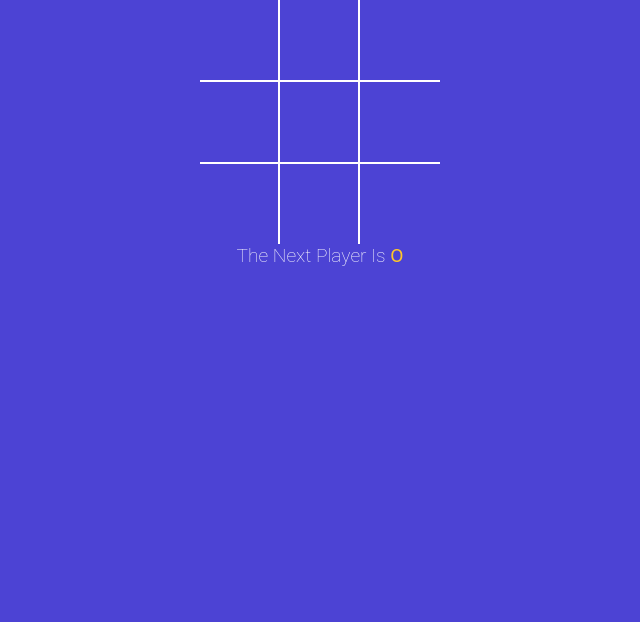
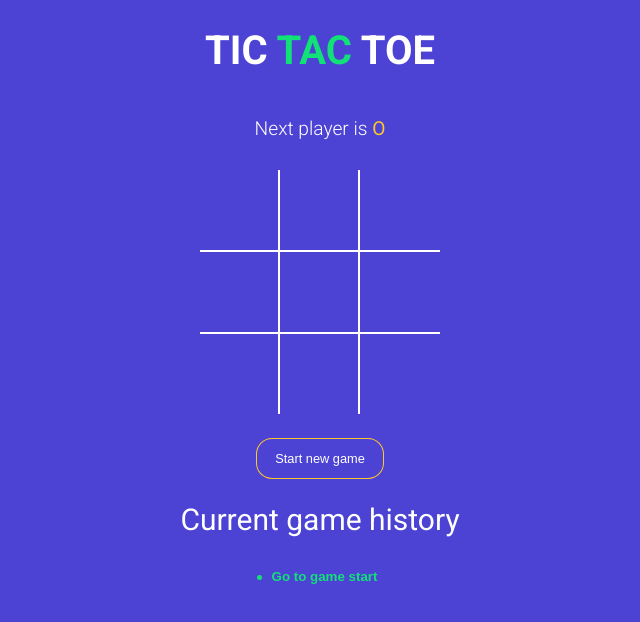
Before and after one commit to rohitsnair7272/tictactoe-Game, a React (Vite) app: page / in a window 1280 px wide. Shown: the top 622 px of the page, without its empty margins (320-960 px from the left). Built offline with nearby package versions, Linux system fonts and the light colour scheme.

Commit message:
Completed the whole Game

```diff
--- a/index.html
+++ b/index.html
@@ -4,7 +4,11 @@
     <meta charset="UTF-8" />
     <link rel="icon" type="image/svg+xml" href="/vite.svg" />
     <meta name="viewport" content="width=device-width, initial-scale=1.0" />
-    <title>Tic Tac Toe</title>
+    <link
+      href="https://fonts.googleapis.com/css?family=Roboto:300,400,700&display=swap"
+      rel="stylesheet"
+    />
+    <title>Tic tac toe</title>
   </head>
   <body>
     <div id="root"></div>
--- a/src/App.jsx
+++ b/src/App.jsx
@@ -1,32 +1,91 @@
 import './styles.scss';
-import Board from './components/board';
 import { useState } from 'react';
+import Board from './components/Board';
 import StatusMessage from './components/statusMessage';
+import History from './components/History';
 import { calculateWinner } from './components/winner';
 
+const NEW_GAME = [{ squares: Array(9).fill(null), isXNext: false }];
+
 function App() {
-  const [squares, setsquares] = useState(Array(9).fill(null));
-  const [isXNext, setIsXNext] = useState(false);
-  const winner = calculateWinner(squares);
-  const HandleSquareClick = clickedPosition => {
-    if (squares[clickedPosition] || winner) {
+  const [history, setHistory] = useState(NEW_GAME);
+  const [currentMove, setCurrentMove] = useState(0);
+
+  const gamingBoard = history[currentMove];
+
+  const { winner, winningSquares } = calculateWinner(gamingBoard.squares);
+
+  const handleSquareClick = clickedPosition => {
+    if (gamingBoard.squares[clickedPosition] || winner) {
       return;
     }
-    setsquares(currentsquare => {
-      return currentsquare.map((squareValue, pos) => {
-        if (clickedPosition == pos) {
-          return isXNext ? 'X' : 'O';
-        } else {
+
+    setHistory(currentHistory => {
+      const isTraversing = currentMove + 1 !== currentHistory.length;
+
+      const lastGamingState = isTraversing
+        ? currentHistory[currentMove]
+        : history[history.length - 1];
+
+      const nextSquaresState = lastGamingState.squares.map(
+        (squareValue, position) => {
+          if (clickedPosition === position) {
+            return lastGamingState.isXNext ? 'X' : 'O';
+          }
           return squareValue;
         }
+      );
+
+      const base = isTraversing
+        ? currentHistory.slice(0, currentHistory.indexOf(lastGamingState) + 1)
+        : currentHistory;
+
+      return base.concat({
+        squares: nextSquaresState,
+        isXNext: !lastGamingState.isXNext,
       });
     });
-    setIsXNext(currentPlayer => !currentPlayer);
+
+    setCurrentMove(move => move + 1);
   };
+
+  const moveTo = move => {
+    setCurrentMove(move);
+  };
+
+  const onNewGameStart = () => {
+    setHistory(NEW_GAME);
+    setCurrentMove(0);
+  };
+
   return (
     <div className="app">
-      <Board squares={squares} HandleSquareClick={HandleSquareClick} />
-      <StatusMessage winner={winner} isXNext={isXNext} squares={squares} />
+      <h1>
+        TIC <span className="text-green">TAC</span> TOE
+      </h1>
+      <StatusMessage winner={winner} gamingBoard={gamingBoard} />
+      <Board
+        squares={gamingBoard.squares}
+        handleSquareClick={handleSquareClick}
+        winningSquares={winningSquares}
+      />
+
+      <button
+        type="button"
+        onClick={onNewGameStart}
+        className={`btn-reset ${winner ? 'active' : ''}`}
+      >
+        Start new game
+      </button>
+
+      <h2
+        style={{
+          fontWeight: 'normal',
+        }}
+      >
+        Current game history
+      </h2>
+      <History history={history} moveTo={moveTo} currentMove={currentMove} />
     </div>
   );
 }
--- /dev/null
+++ b/src/components/History.jsx
@@ -0,0 +1,21 @@
+const History = ({ history, moveTo, currentMove }) => {
+  return (
+    <div className="history-wrapper">
+      <ul className="history">
+        {history.map((_, index) => (
+          <li key={index}>
+            <button
+              type="button"
+              className={`btn-move ${currentMove === index ? 'active' : ''}`}
+              onClick={() => moveTo(index)}
+            >
+              {index === 0 ? 'Go to game start' : `Go to move #${index}`}
+            </button>
+          </li>
+        ))}
+      </ul>
+    </div>
+  );
+};
+
+export default History;
--- a/src/components/StatusMessage.jsx
+++ b/src/components/StatusMessage.jsx
@@ -1,38 +1,45 @@
-const StatusMessage = ({ isXNext, winner, squares }) => {
-  const noMovesLeft = squares.every(squareValue => squareValue != null);
-  const nextPlayerMessage = isXNext ? 'X' : 'O';
+const StatusMessage = ({ winner, gamingBoard }) => {
+  const { squares, isXNext } = gamingBoard;
+
+  const noMovesLeft = squares.every(squareValue => squareValue !== null);
+  const nextPlayer = isXNext ? 'X' : 'O';
 
   const renderStatusMessage = () => {
     if (winner) {
       return (
         <>
-          The winner is{' '}
-          <span className={winner == 'X' ? 'textgreen' : 'text-orange'}>
+          Winner is{' '}
+          <span className={winner === 'X' ? 'text-green' : 'text-orange'}>
             {winner}
           </span>
         </>
       );
     }
+
     if (!winner && noMovesLeft) {
       return (
         <>
-          Its A DRAW between <span className="text-green">X</span> and{' '}
-          <span className="text-orange">O</span>
+          <span className="text-orange">O</span> and{' '}
+          <span className="text-green">X</span> tied
         </>
       );
     }
+
     if (!winner && !noMovesLeft) {
       return (
         <>
-          The Next Player Is{' '}
+          Next player is{' '}
           <span className={isXNext ? 'text-green' : 'text-orange'}>
-            {nextPlayerMessage}
+            {nextPlayer}
           </span>
         </>
       );
     }
+
     return null;
   };
-  return <div className="status-message">{renderStatusMessage()}</div>;
+
+  return <h2 className="status-message">{renderStatusMessage()}</h2>;
 };
+
 export default StatusMessage;
--- a/src/components/board.jsx
+++ b/src/components/board.jsx
@@ -1,31 +1,37 @@
-import Square from './square';
-const Board = ({ squares, HandleSquareClick }) => {
-  const RenderSquare = position => {
+import Square from './Square';
+
+const Board = ({ squares, handleSquareClick, winningSquares }) => {
+  const renderSquare = position => {
+    const isWinningSquare = winningSquares.includes(position);
+
     return (
       <Square
         value={squares[position]}
-        onClick={() => HandleSquareClick(position)}
+        onClick={() => handleSquareClick(position)}
+        isWinningSquare={isWinningSquare}
       />
     );
   };
+
   return (
     <div className="board">
       <div className="board-row">
-        {RenderSquare(0)}
-        {RenderSquare(1)}
-        {RenderSquare(2)}
+        {renderSquare(0)}
+        {renderSquare(1)}
+        {renderSquare(2)}
       </div>
       <div className="board-row">
-        {RenderSquare(3)}
-        {RenderSquare(4)}
-        {RenderSquare(5)}
+        {renderSquare(3)}
+        {renderSquare(4)}
+        {renderSquare(5)}
       </div>
       <div className="board-row">
-        {RenderSquare(6)}
-        {RenderSquare(7)}
-        {RenderSquare(8)}
+        {renderSquare(6)}
+        {renderSquare(7)}
+        {renderSquare(8)}
       </div>
     </div>
   );
 };
+
 export default Board;
--- a/src/components/square.jsx
+++ b/src/components/square.jsx
@@ -1,8 +1,16 @@
-const Square = ({ value, onClick }) => {
+const Square = ({ value, onClick, isWinningSquare }) => {
+  const colorClassName = value === 'X' ? 'text-green' : 'text-orange';
+  const winningClassName = isWinningSquare ? 'winning' : '';
+
   return (
-    <button type="button" className="square" onClick={onClick}>
+    <button
+      type="button"
+      className={`square ${colorClassName} ${winningClassName}`}
+      onClick={onClick}
+    >
       {value}
     </button>
   );
 };
+
 export default Square;
--- a/src/components/winner.js
+++ b/src/components/winner.js
@@ -12,8 +12,15 @@
   for (let i = 0; i < lines.length; i++) {
     const [a, b, c] = lines[i];
     if (squares[a] && squares[a] === squares[b] && squares[a] === squares[c]) {
-      return squares[a];
+      return {
+        winner: squares[a],
+        winningSquares: lines[i],
+      };
     }
   }
-  return null;
+
+  return {
+    winner: null,
+    winningSquares: [],
+  };
 }
```
Also changed, not shown: package.json (+10 -13 lines), 1 other file (tests, documents, lock files or other folders).
